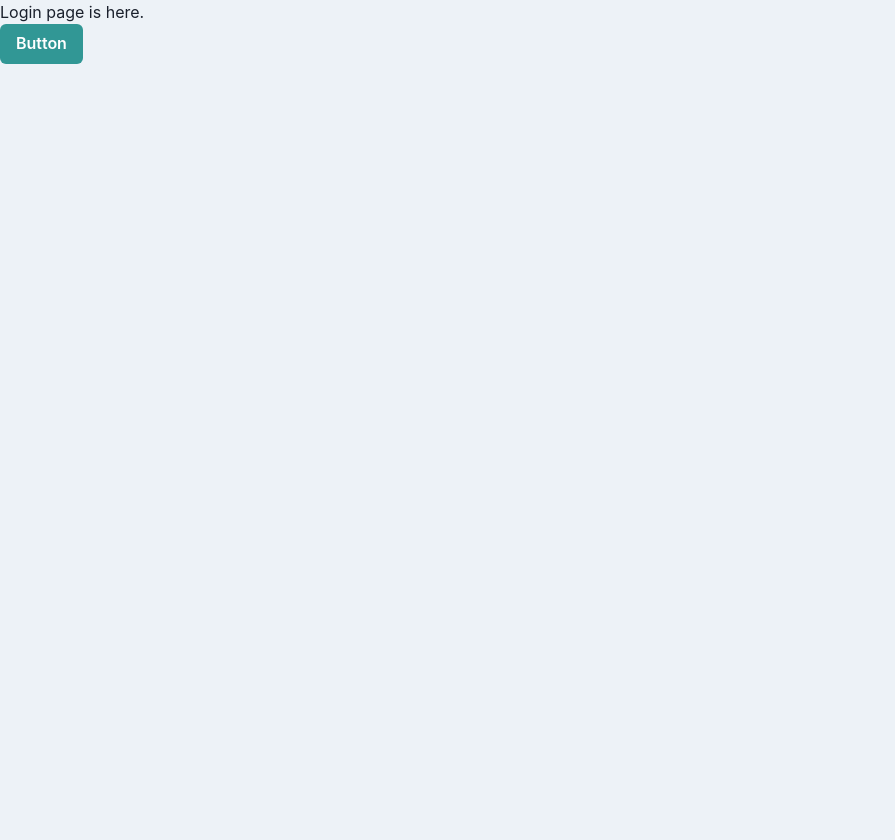
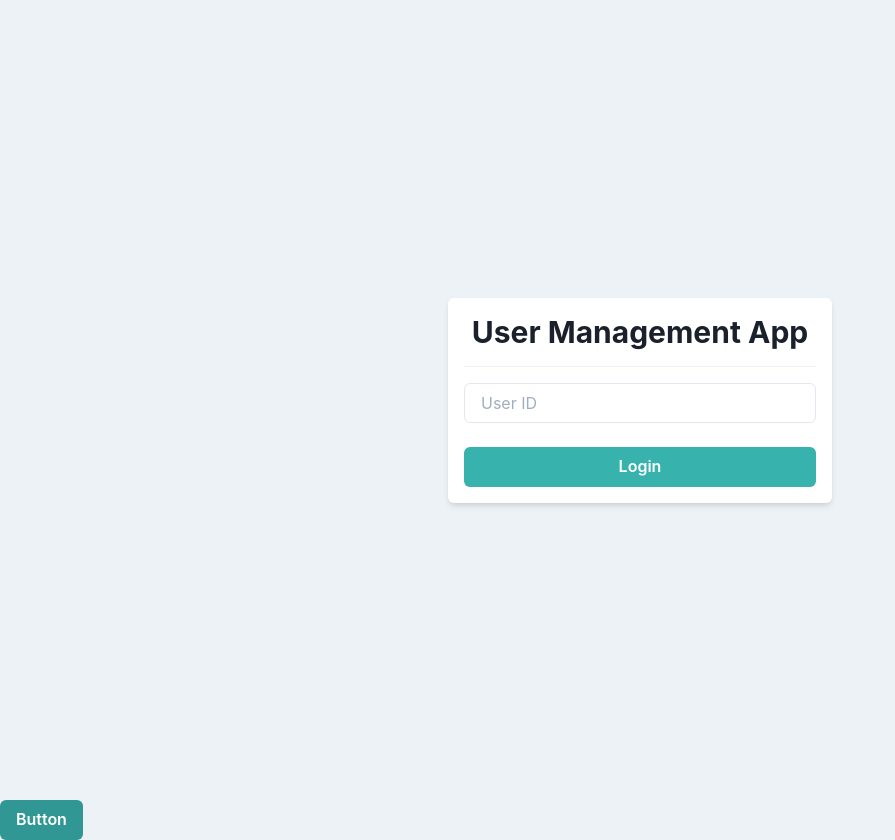
Before and after one commit to k-kudo-hub/react-practice2, a React (Create React App) app in the folder section_12/: page /login in a window 1280 px wide. Shown: the whole page, without its empty margins (0-895 px from the left). Before the commit the page ends 800 px from the top, so only its background shows below. Built offline with nearby package versions, Linux system fonts and the light colour scheme.

Commit message:
Developed the UI for the login page.

```diff
--- a/section_12/src/components/pages/Login.tsx
+++ b/section_12/src/components/pages/Login.tsx
@@ -1,9 +1,17 @@
 import React, { VFC, memo } from "react";
+import { Flex, Box, Button, Heading, Divider, Input, Stack } from "@chakra-ui/react";
 
 export const Login: VFC = memo(() => {
   return (
-    <div>
-      <h1>Login page is here.</h1>
-    </div>
-  )
+    <Flex align="center" justify="center" height="100vh">
+      <Box bg="white" w="sm" p={4} borderRadius="md" shadow="md">
+        <Heading as="h1" size="lg" textAlign="center">User Management App</Heading>
+        <Divider my={4} />
+        <Stack spacing={6}>
+          <Input placeholder="User ID"/>
+          <Button bg="teal.400" color="white" _hover={{ opacity: 0.8 }}>Login</Button>
+        </Stack>
+      </Box>
+    </Flex>
+  );
 });
```
